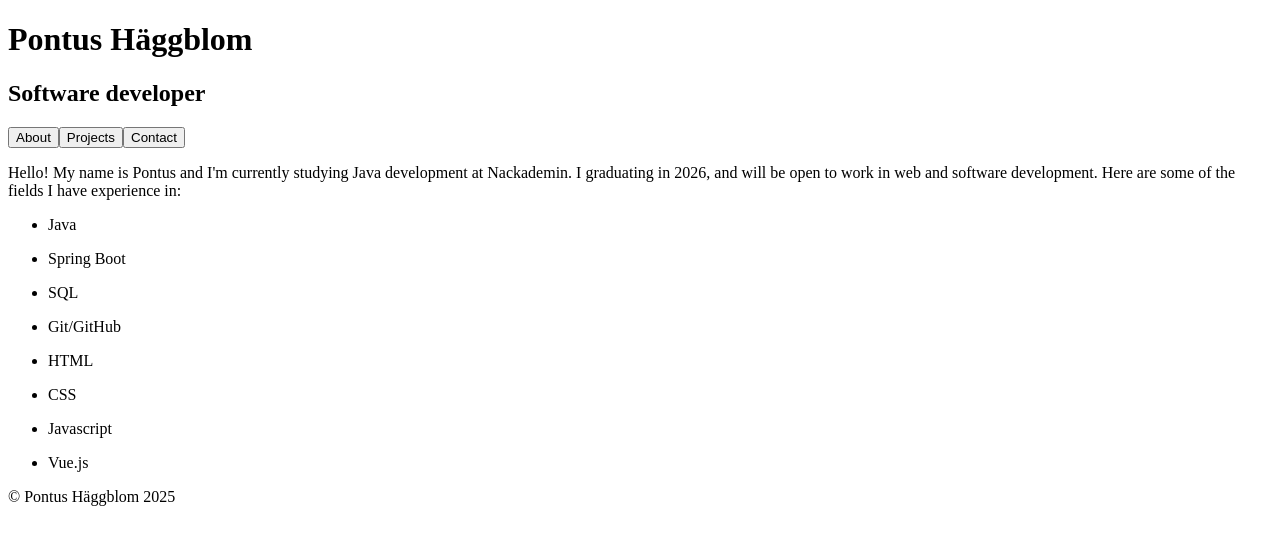
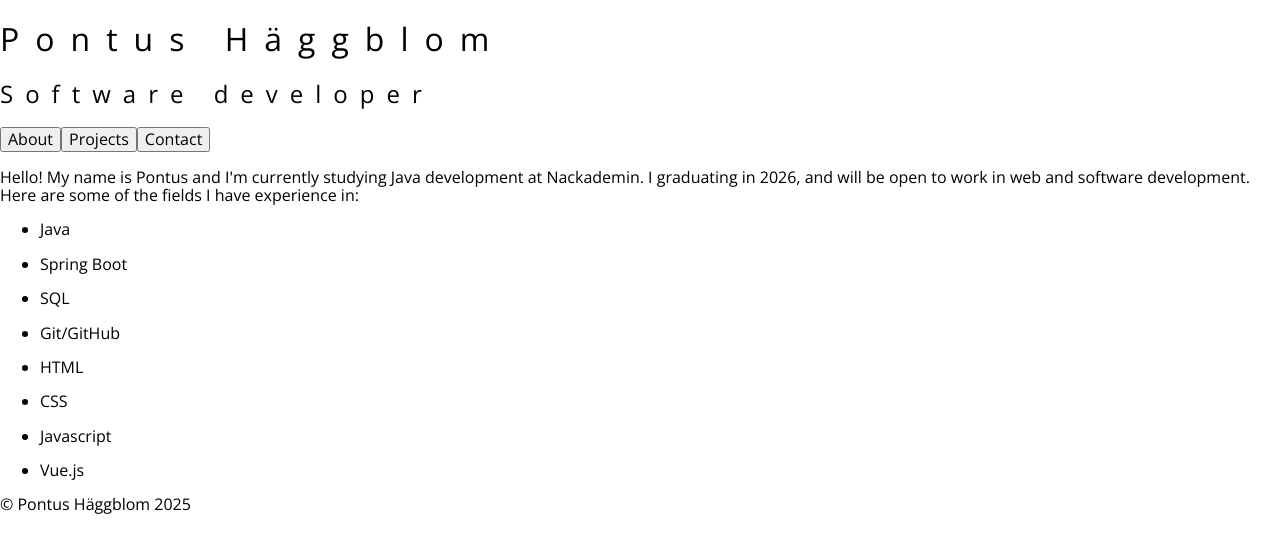
Before and after one commit to pbhaggblom/portfolio-frontend-vue, a Vue app: page / in a window 1280 px wide. Shown: the top 552 px of the page. Built offline with nearby package versions, Linux system fonts and the light colour scheme.

Commit message:
Adds opens sans font

```diff
--- a/index.html
+++ b/index.html
@@ -3,7 +3,10 @@
   <head>
     <meta charset="UTF-8">
     <meta name="viewport" content="width=device-width, initial-scale=1.0">
-    <title>Portfolio</title>
+    <link rel="stylesheet" href="https://cdn.jsdelivr.net/npm/purecss@3.0.0/build/pure-min.css" integrity="sha384-X38yfunGUhNzHpBaEBsWLO+A0HDYOQi8ufWDkZ0k9e0eXz/tH3II7uKZ9msv++Ls" crossorigin="anonymous">
+    <link href="https://fonts.googleapis.com/css?family=Open+Sans" rel="stylesheet">
+    <link rel="stylesheet" href="style.css">
+    <title>Portfolio - Pontus Häggblom</title>
   </head>
   <body>
     <div id="app"></div>
--- a/src/components/Contact.vue
+++ b/src/components/Contact.vue
@@ -42,20 +42,25 @@ const submitMessage = () => {
 </script>
 
 <template>
-    <form @submit.prevent="submitMessage" id="form">
+
+    <form @submit.prevent="submitMessage" id="form" class="pure-form">
         <label for="name">Name: </label>
+        <br>
         <input type="text" name="name" id="name" v-model="name">
         <br>
         <label for="email">Email: </label>
+        <br>
         <input type="text" name="email" id="email" v-model="email">
         <br>
         <label for="message">Message: </label>
+        <br>
         <textarea type="text" name="message" id="message" v-model="content"></textarea>
         <br>
         <button type="submit" id="submit">Submit</button>
     </form>
-    <p class="response ok" v-if="status === 'ok'">{{ response }}</p>
-    <p class="response error" v-if="status === 'error'">{{ response }}</p>
+
+    <p :class="status" v-if="response !== ''">{{ response }}</p>
+
 </template>
 
 <style scoped>
--- a/src/components/Projects.vue
+++ b/src/components/Projects.vue
@@ -3,7 +3,7 @@
         {
             title: 'Portfolio frontend',
             description: 'The frontend part of this webpage. Written in Vue.js. The contact form sends messages to the backend application',
-            tech: ['HTML', 'CSS', 'Vue.js'],
+            tech: ['HTML', 'Pure.CSS', 'Vue.js'],
             img: '/images/vue.png',
             url: 'https://github.com/pbhaggblom/portfolio-frontend-vue'
         },
--- /dev/null
+++ b/style.css
@@ -0,0 +1,9 @@
+body {
+    font-family: 'open sans', 'Helvetica Neue', Helvetica, sans-serif;
+
+}
+
+h1, h2 {
+    font-weight: 100;
+    letter-spacing: 0.5em;
+}
```
